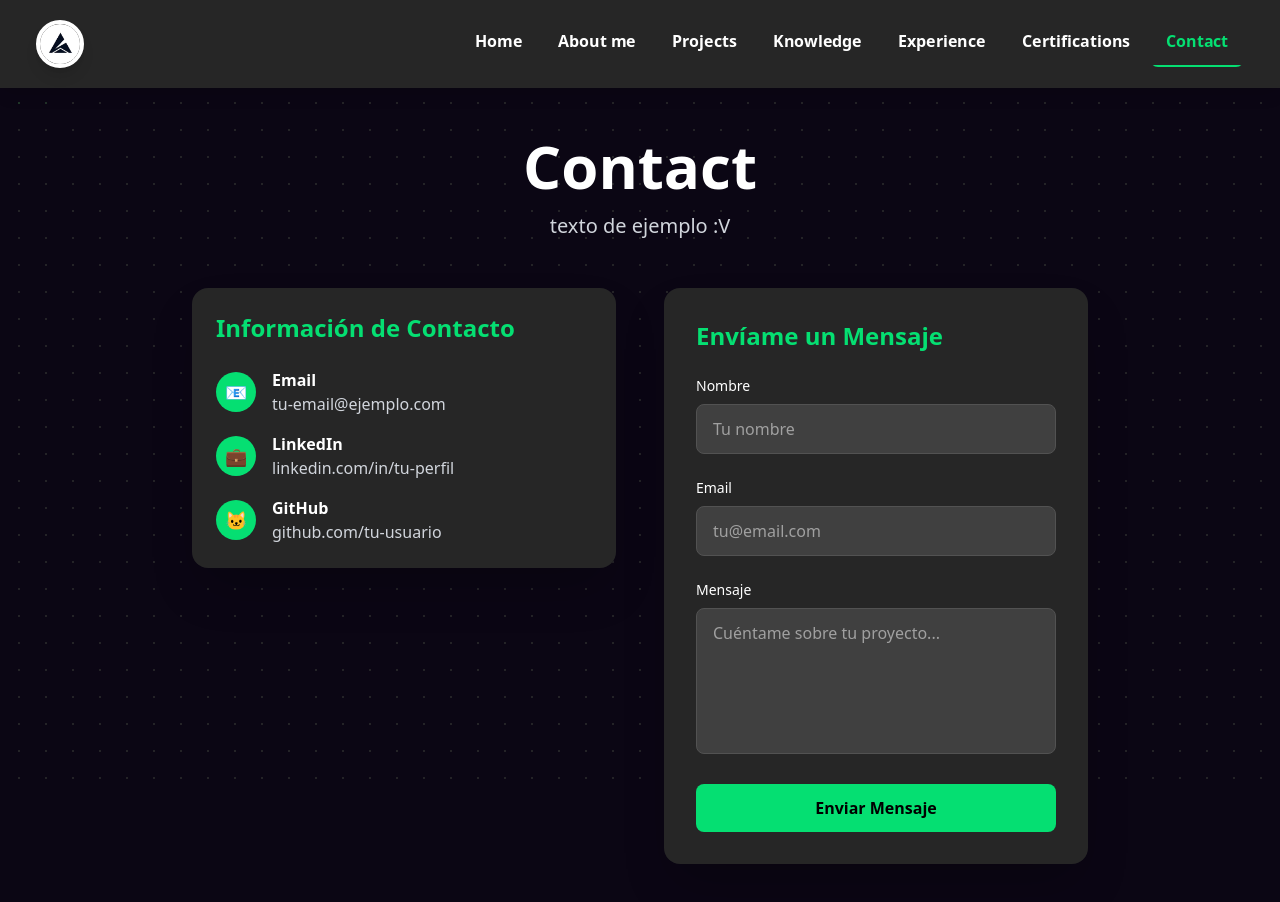
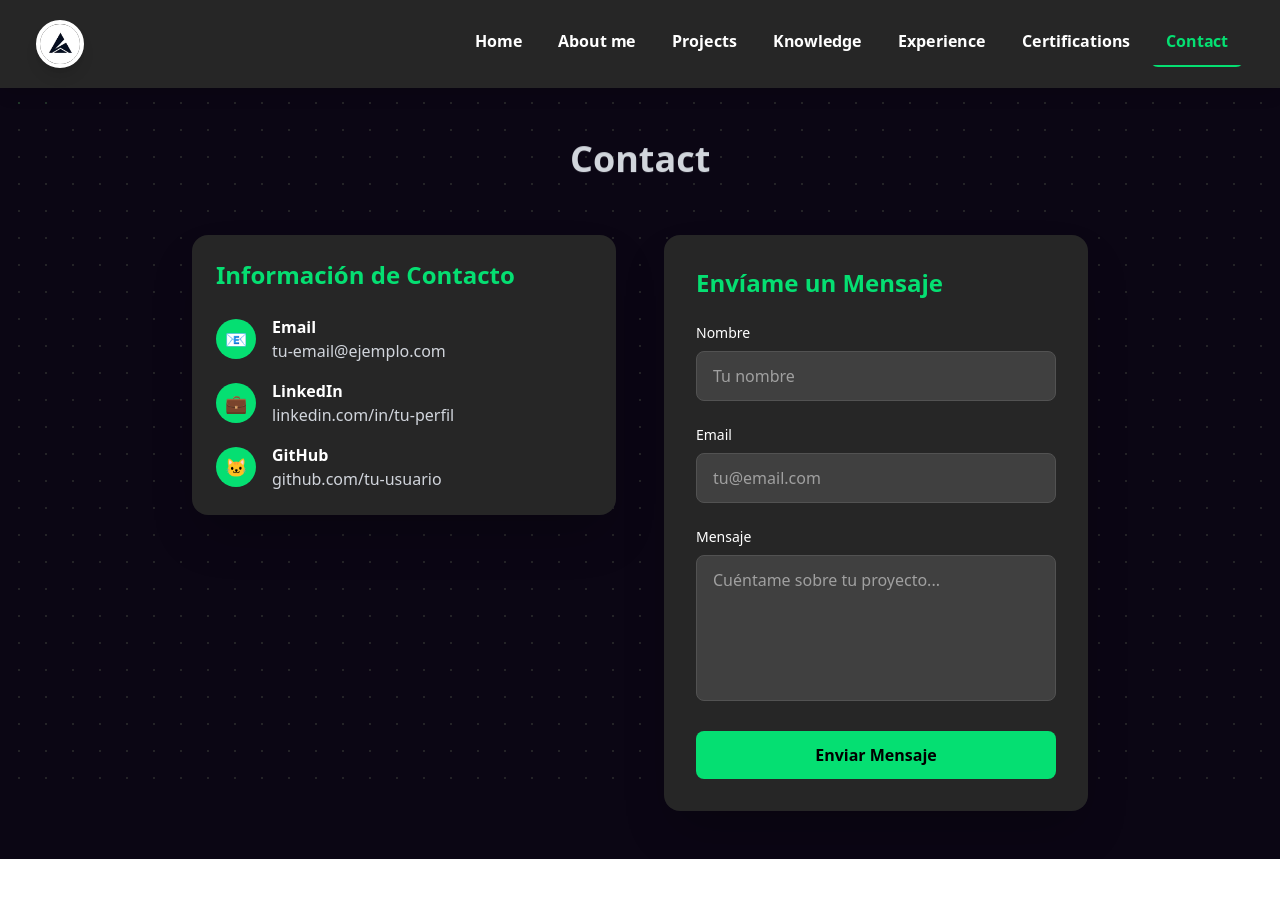
Before and after one commit to WatchfulInk/Portafolios, a React (Vite) app in the folder portafolios/: page /Portafolios/Contact in a window 1280 px wide. Shown: the top 902 px of the page. After the commit the page ends 859 px from the top, so only its background shows below. Built offline with nearby package versions, Linux system fonts and the light colour scheme.

Commit message:
animacion en titulos

```diff
--- a/portafolios/src/pages/aboutme.jsx
+++ b/portafolios/src/pages/aboutme.jsx
@@ -1,6 +1,7 @@
 import React from 'react';
 import Navbar from '../components/navbar';
 import DotGrid from '../components/animations/dotgrid.jsx';
+import SplitText from '../components/animations/splittext.jsx';
 
 function AboutMe() {
   return (
@@ -30,12 +31,13 @@ function AboutMe() {
 
         <div className="container mx-auto px-4 sm:px-8 md:px-16 lg:px-20 py-12">
           <div className="text-center mb-12">
-            <h1 className="text-4xl sm:text-5xl md:text-6xl font-bold mb-4 font-opensans">
-              About Me
-            </h1>
-            <p className="text-xl text-gray-300 max-w-2xl mx-auto">
-              TEXTO DE EJEMPLO :V
-            </p>
+            <SplitText
+              text={"About Me"}
+              className="text-4xl sm:text-5xl md:text-6xl font-bold mb-4 font-opensans"
+              delay={20}
+              duration={0.8}
+              splitType='words'
+            />
           </div>
 
           {/* Content sections will go here */}
--- a/portafolios/src/pages/certifications.jsx
+++ b/portafolios/src/pages/certifications.jsx
@@ -1,6 +1,7 @@
 import React from 'react';
 import Navbar from '../components/navbar';
 import DotGrid from '../components/animations/dotgrid.jsx';
+import SplitText from '../components/animations/splittext.jsx';
 
 function Certifications() {
   return (
@@ -30,12 +31,13 @@ function Certifications() {
 
         <div className="container mx-auto px-4 sm:px-8 md:px-16 lg:px-20 py-12">
           <div className="text-center mb-12">
-            <h1 className="text-4xl sm:text-5xl md:text-6xl font-bold mb-4 font-opensans">
-              Certifications
-            </h1>
-            <p className="text-xl text-gray-300 max-w-2xl mx-auto">
-              TEXTO DE EJEMPLO :V
-            </p>
+            <SplitText
+            text={"Certifications"}
+            className="text-lg sm:text-xl md:text-2xl lg:text-3xl xl:text-4xl 2xl:text-5xl text-gray-300 font-bold font-opensans leading-tight"
+            delay={20}
+            duration={0.8}
+            splitType='words'
+            />
           </div>
 
           {/* Certifications grid will go here */}
--- a/portafolios/src/pages/contact.jsx
+++ b/portafolios/src/pages/contact.jsx
@@ -1,6 +1,7 @@
 import React from 'react';
 import Navbar from '../components/navbar';
 import DotGrid from '../components/animations/dotgrid.jsx';
+import SplitText from '../components/animations/splittext.jsx';
 
 function Contact() {
   return (
@@ -30,12 +31,13 @@ function Contact() {
 
         <div className="container mx-auto px-4 sm:px-8 md:px-16 lg:px-20 py-12">
           <div className="text-center mb-12">
-            <h1 className="text-4xl sm:text-5xl md:text-6xl font-bold mb-4 font-opensans">
-              Contact
-            </h1>
-            <p className="text-xl text-gray-300 max-w-2xl mx-auto">
-              texto de ejemplo :V
-            </p>
+            <SplitText
+            text={"Contact"}
+            className="text-lg sm:text-xl md:text-2xl lg:text-3xl xl:text-4xl 2xl:text-5xl text-gray-300 font-bold font-opensans leading-tight"
+            delay={20}
+            duration={0.8}
+            splitType='words'
+            />
           </div>
 
           {/* Contact content */}
--- a/portafolios/src/pages/experience.jsx
+++ b/portafolios/src/pages/experience.jsx
@@ -1,6 +1,7 @@
 import React from 'react';
 import Navbar from '../components/navbar';
 import DotGrid from '../components/animations/dotgrid.jsx';
+import SplitText from '../components/animations/splittext.jsx';
 
 function Experience() {
   return (
@@ -30,12 +31,13 @@ function Experience() {
 
         <div className="container mx-auto px-4 sm:px-8 md:px-16 lg:px-20 py-12">
           <div className="text-center mb-12">
-            <h1 className="text-4xl sm:text-5xl md:text-6xl font-bold mb-4 font-opensans">
-              Experience
-            </h1>
-            <p className="text-xl text-gray-300 max-w-2xl mx-auto">
-              TEXTO DE EJEMPLO
-            </p>
+            <SplitText
+            text={"Experience"}
+            className="text-lg sm:text-xl md:text-2xl lg:text-3xl xl:text-4xl 2xl:text-5xl text-gray-300 font-bold font-opensans leading-tight"
+            delay={20}
+            duration={0.8}
+            splitType='words'
+            />
           </div>
 
           {/* Experience timeline will go here */}
--- a/portafolios/src/pages/knowledge.jsx
+++ b/portafolios/src/pages/knowledge.jsx
@@ -1,6 +1,7 @@
 import React from 'react';
 import Navbar from '../components/navbar';
 import DotGrid from '../components/animations/dotgrid.jsx';
+import SplitText from '../components/animations/splittext.jsx';
 
 function Knowledge() {
   return (
@@ -30,12 +31,13 @@ function Knowledge() {
 
         <div className="container mx-auto px-4 sm:px-8 md:px-16 lg:px-20 py-12">
           <div className="text-center mb-12">
-            <h1 className="text-4xl sm:text-5xl md:text-6xl font-bold mb-4 font-opensans">
-              Knowledge
-            </h1>
-            <p className="text-xl text-gray-300 max-w-2xl mx-auto">
-              TEXTO DE EJEMPLO :V
-            </p>
+            <SplitText
+            text={"Knowledge"}
+            className="text-lg sm:text-xl md:text-2xl lg:text-3xl xl:text-4xl 2xl:text-5xl text-gray-300 font-bold font-opensans leading-tight"
+            delay={20}
+            duration={0.8}
+            splitType='words'
+            />
           </div>
 
           {/* Knowledge sections will go here */}
--- a/portafolios/src/pages/projects.jsx
+++ b/portafolios/src/pages/projects.jsx
@@ -1,6 +1,7 @@
 import React from 'react';
 import Navbar from '../components/navbar';
 import DotGrid from '../components/animations/dotgrid.jsx';
+import SplitText from '../components/animations/splittext.jsx';
 
 function Projects() {
   return (
@@ -30,12 +31,13 @@ function Projects() {
 
         <div className="container mx-auto px-4 sm:px-8 md:px-16 lg:px-20 py-12">
           <div className="text-center mb-12">
-            <h1 className="text-4xl sm:text-5xl md:text-6xl font-bold mb-4 font-opensans">
-              Projects
-            </h1>
-            <p className="text-xl text-gray-300 max-w-2xl mx-auto">
-              TEXTO DE EJEMPLO :V
-            </p>
+            <SplitText
+            text={"Projects"}
+            className="text-lg sm:text-xl md:text-2xl lg:text-3xl xl:text-4xl 2xl:text-5xl text-gray-300 font-bold font-opensans leading-tight"
+            delay={20}
+            duration={0.8}
+            splitType='words'
+            />
           </div>
 
           {/* Projects grid will go here */}
```
